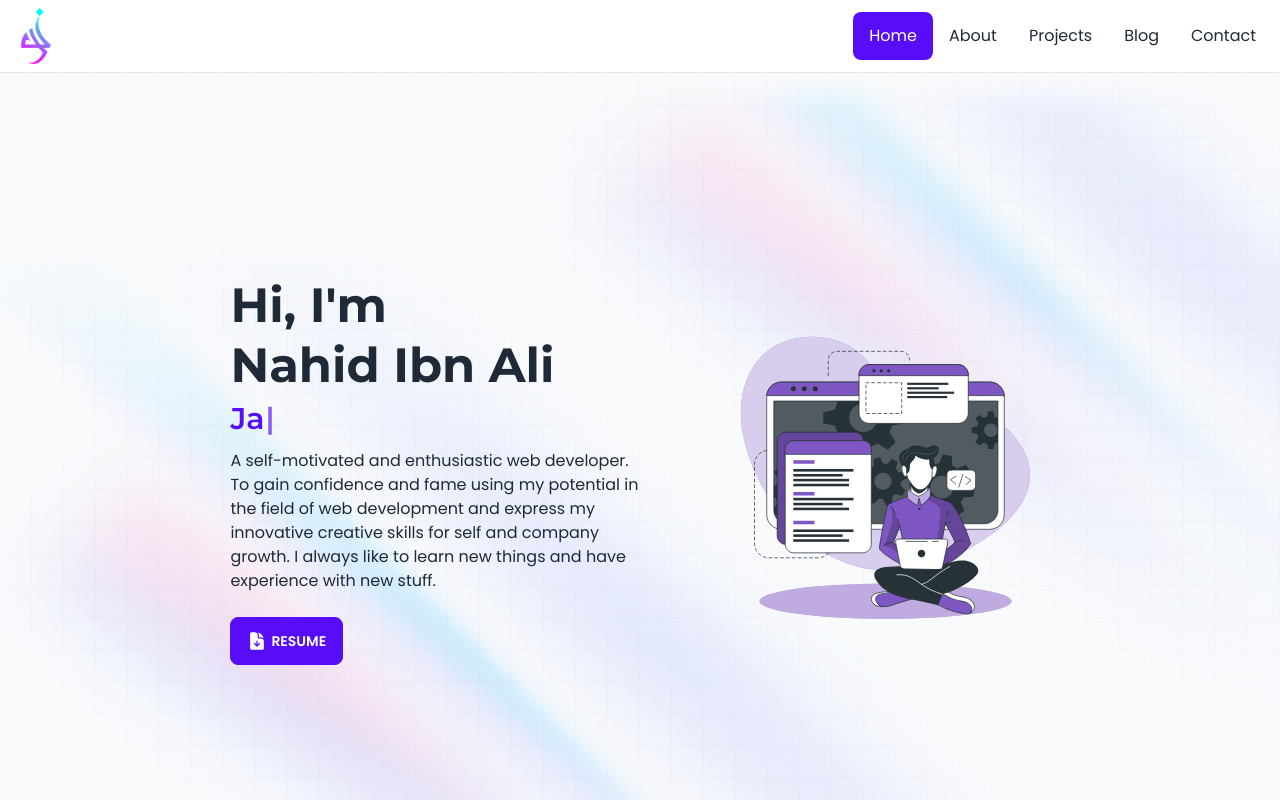
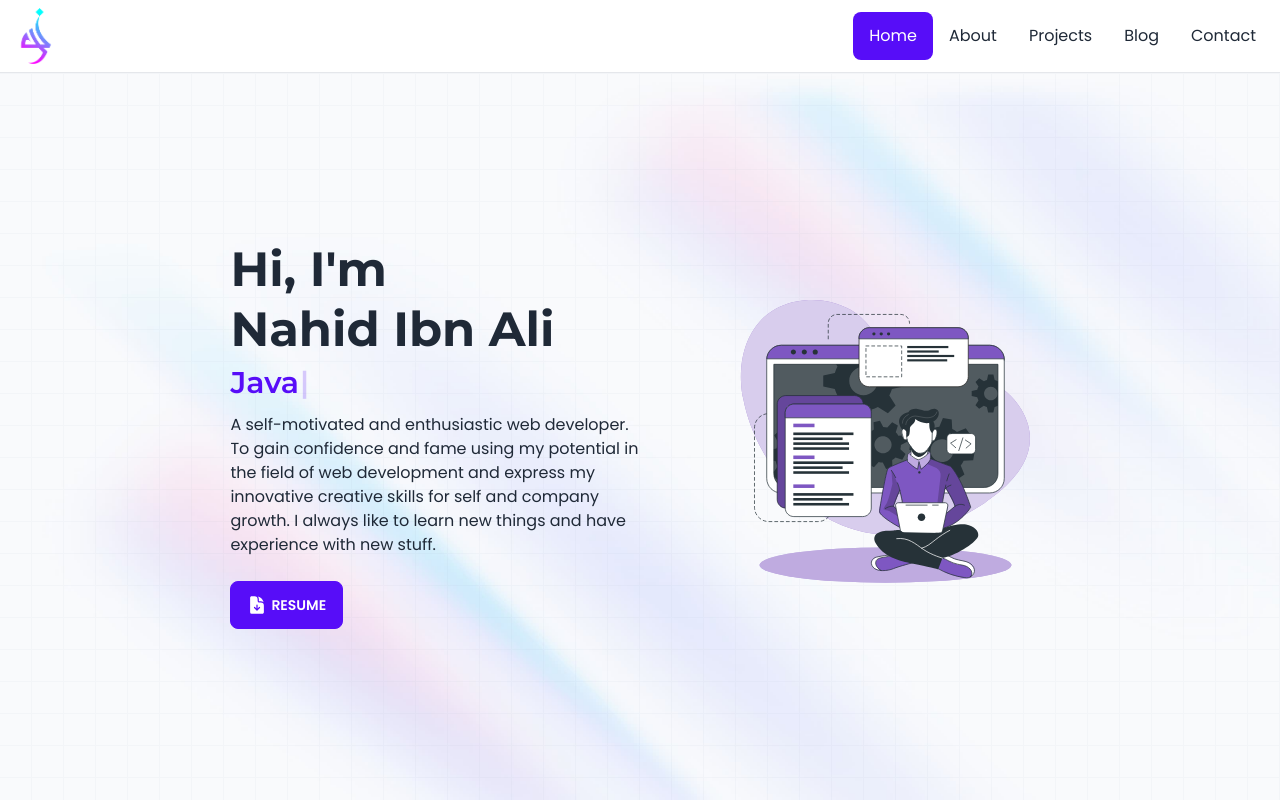
Before and after one commit to NahidIbnAli/nahid-ibn-ali, a React (Create React App) app: page / in a window 1280 px wide. Shown: the top 800 px of the page. Built offline with nearby package versions, Linux system fonts and the light colour scheme.

Commit message:
modified hero section height

```diff
--- /dev/null
+++ b/src/Pages/Home/Hero/Hero.css
@@ -0,0 +1,3 @@
+.heroSectionHeight {
+  min-height: calc(100vh - 73px);
+}
--- a/src/Pages/Home/Hero/Hero.jsx
+++ b/src/Pages/Home/Hero/Hero.jsx
@@ -2,12 +2,13 @@ import React from "react";
 import image from "../../../assets/Developer activity.svg";
 import { DocumentArrowDownIcon } from "@heroicons/react/24/solid";
 import Typewriter from "typewriter-effect";
+import "./Hero.css";
 
 const Hero = () => {
   return (
-    <section className="hero h-full bg-[url('/public/hero@75.b2469a49.jpg')] dark:bg-[url('/public/hero-dark@90.dba36cdf.jpg')]">
+    <section className="hero bg-[url('/public/hero@75.b2469a49.jpg')] dark:bg-[url('/public/hero-dark@90.dba36cdf.jpg')]">
       <div className="bg-[url('/public/pattern.png')] px-6 w-full h-full">
-        <div className="container xl:w-2/3 flex items-center justify-center mx-auto min-h-screen flex-col lg:flex-row-reverse gap-5 lg:gap-20 py-10">
+        <div className="heroSectionHeight container xl:w-2/3 flex items-center justify-center mx-auto flex-col lg:flex-row-reverse gap-5 lg:gap-20 py-10">
           <div
             data-aos="fade-left"
             data-aos-duration="1500"
```
